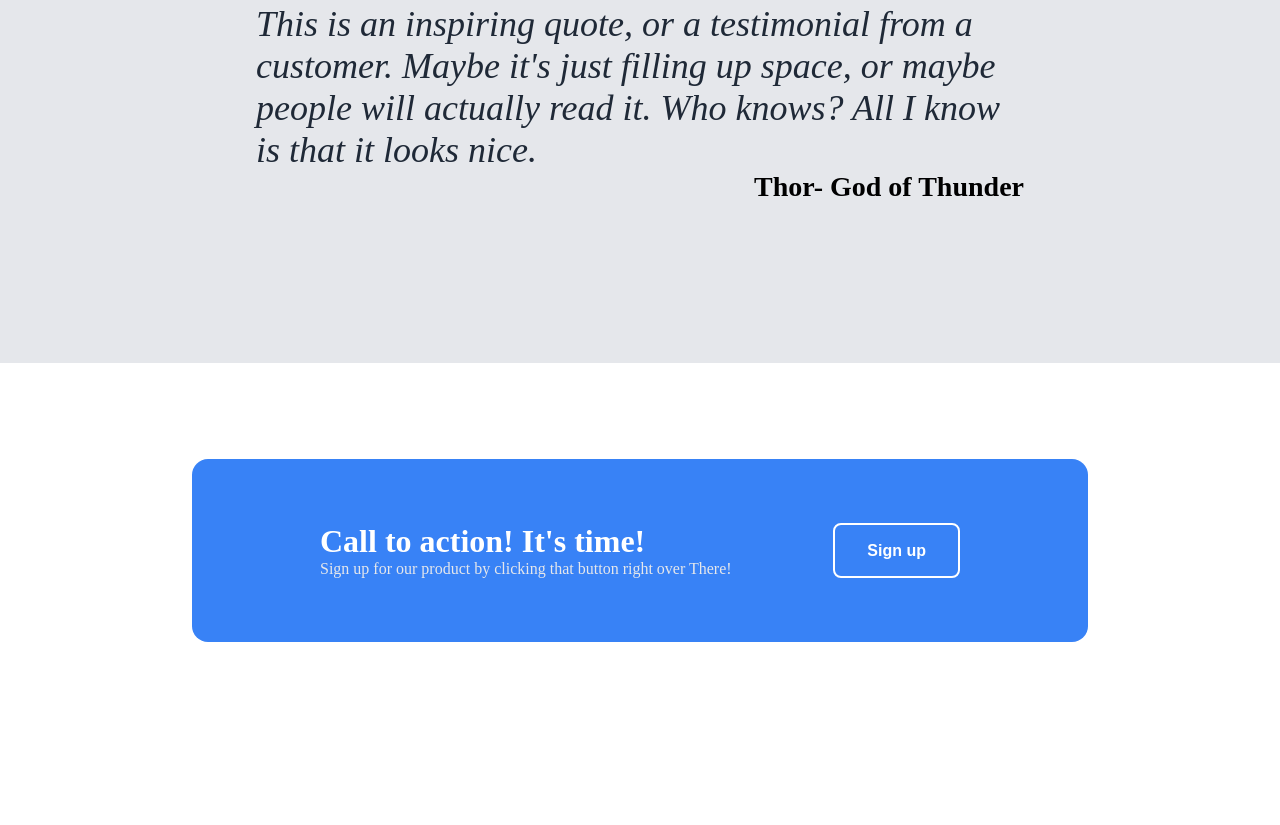
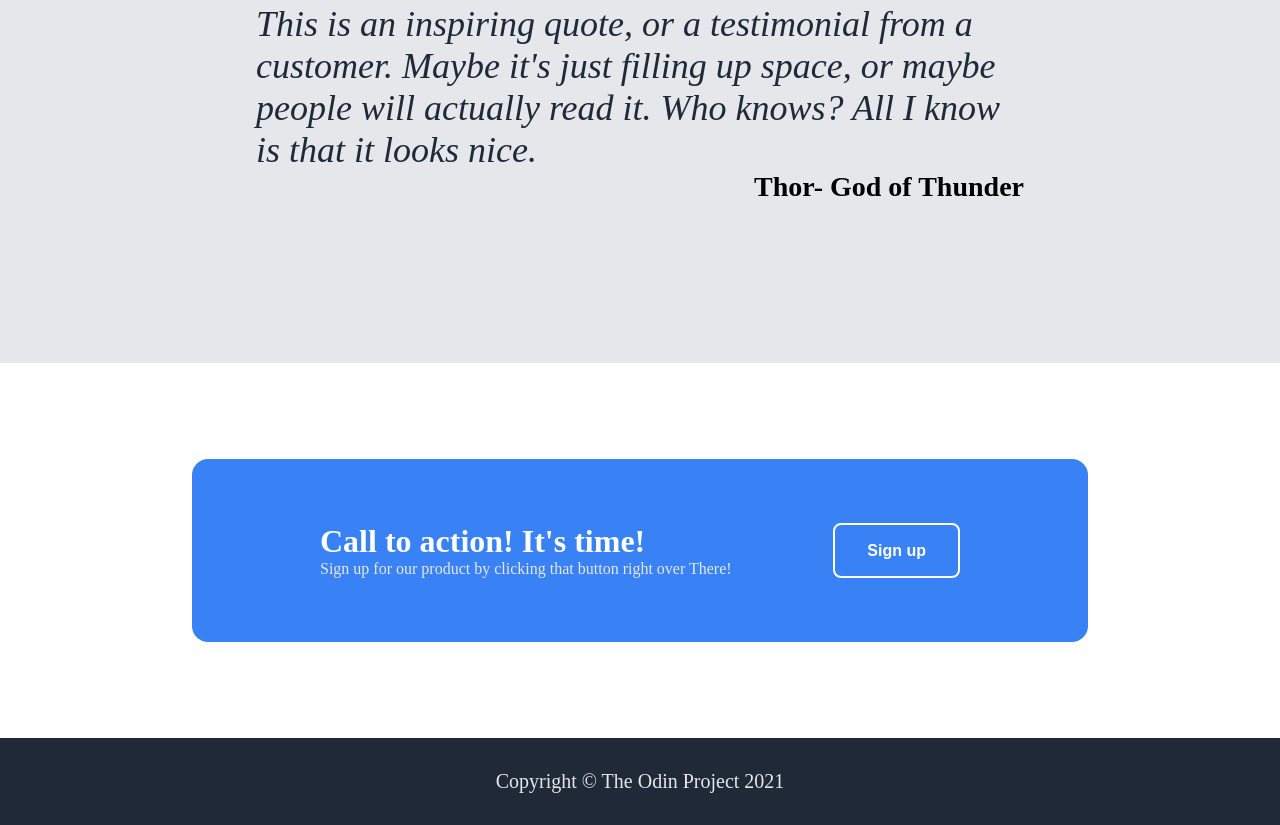
Before and after one commit to Hanna99Lahdo/landing-page-the-odin-project, a plain HTML site: page index.html in a window 1280 px wide. Shown: the part 1118-1943 px from the top of the page. Before the commit the page ends 1856 px from the top, so only its background shows below. Drawn offline with Linux system fonts and the light colour scheme.

Commit message:
feat: code and style the footer section

```diff
--- a/index.html
+++ b/index.html
@@ -91,6 +91,9 @@
         </div>
 
         </div>
-    <footer></footer>
+
+    <footer>
+        Copyright &COPY; The Odin Project 2021
+    </footer>
 </body>
 </html>
--- a/styles.css
+++ b/styles.css
@@ -168,3 +168,10 @@ ul a {
     font-size: 1rem;
     font-weight: bold;
 }
+
+footer {
+    text-align: center;
+    color: #e5e7eb;
+    font-size: 1.25rem;
+    padding: 2rem;
+}
```
